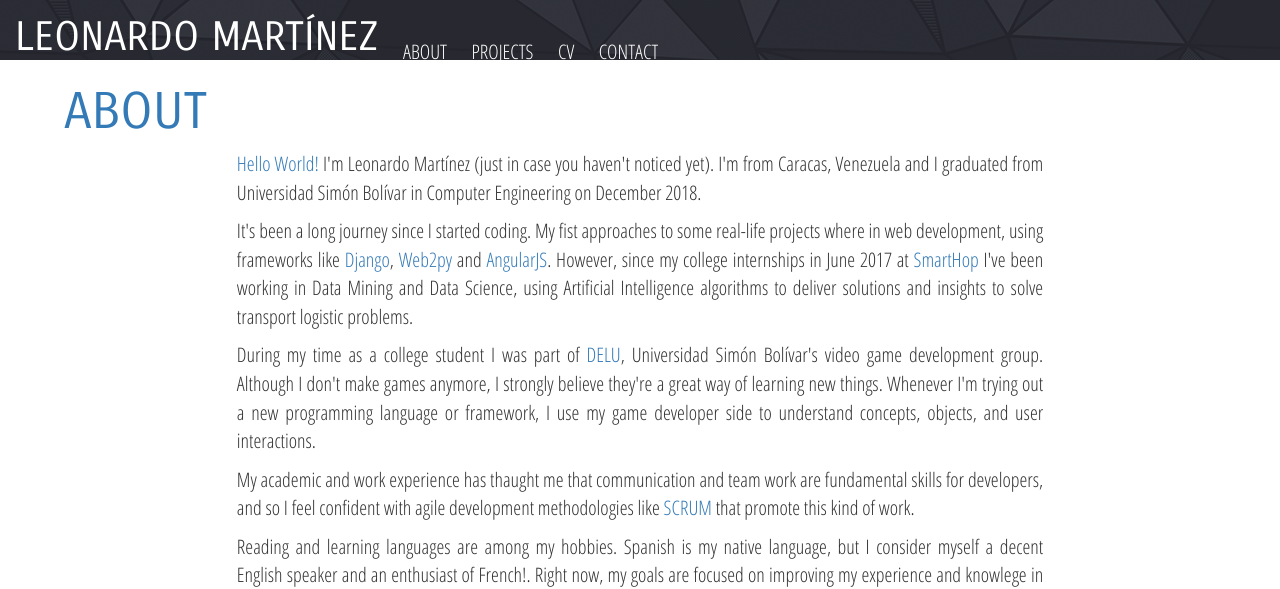
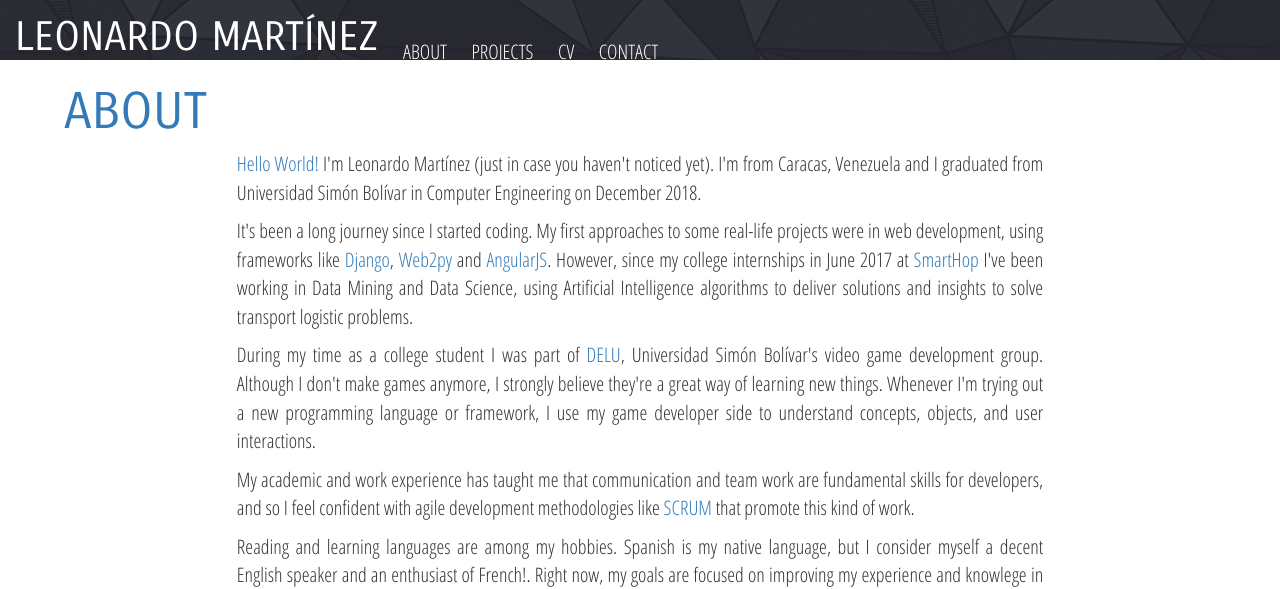
Before and after one commit to leotms/leotms.github.io, a Jekyll site: the page built from about.html, in a window 1280 px wide and 951 px high. Shown: the top 589 px of the window. Built offline with Jekyll 4.4.1, drawn with Linux system fonts in a browser that asks for light colours.

Commit message:
Typo corrections

```diff
--- a/about.html
+++ b/about.html
@@ -10,7 +10,7 @@ permalink: /about/
   I graduated from Universidad Simón Bolívar in Computer Engineering on December 2018.
 </p>
 
-<p> It's been a long journey since I started coding. My fist approaches to some real-life projects where in web development,
+<p> It's been a long journey since I started coding. My first approaches to some real-life projects were in web development,
   using frameworks like <span>Django</span>, <span>Web2py</span> and <span>AngularJS</span>. However, since my college internships
   in June 2017 at <a href="https://smarthop.co/" target="_blank">SmartHop</a> I've been working in Data Mining and Data Science, using
   Artificial Intelligence algorithms to deliver solutions and insights to solve transport logistic problems.
@@ -21,7 +21,7 @@ permalink: /about/
     I use my game developer side to understand concepts, objects, and user interactions.
 </p>
 
-<p> My academic and work experience has thaught me that communication and team work are fundamental skills for developers, and so I feel confident with agile development
+<p> My academic and work experience has taught me that communication and team work are fundamental skills for developers, and so I feel confident with agile development
     methodologies like <span>SCRUM</span> that promote this kind of work.
 </p>
 
```
